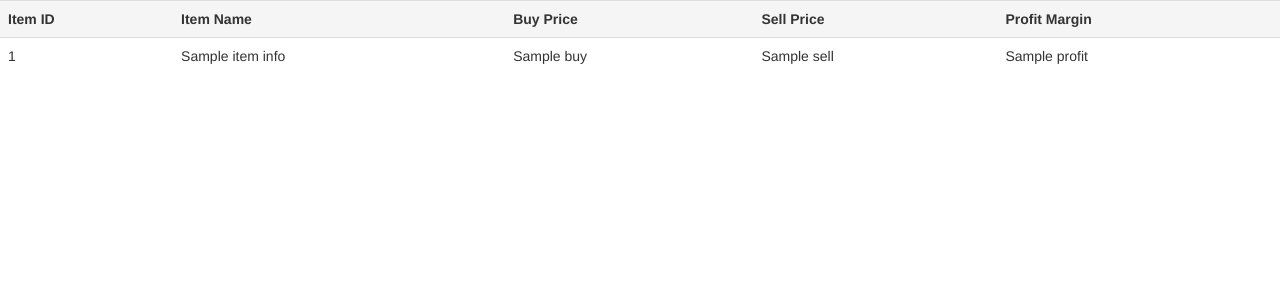
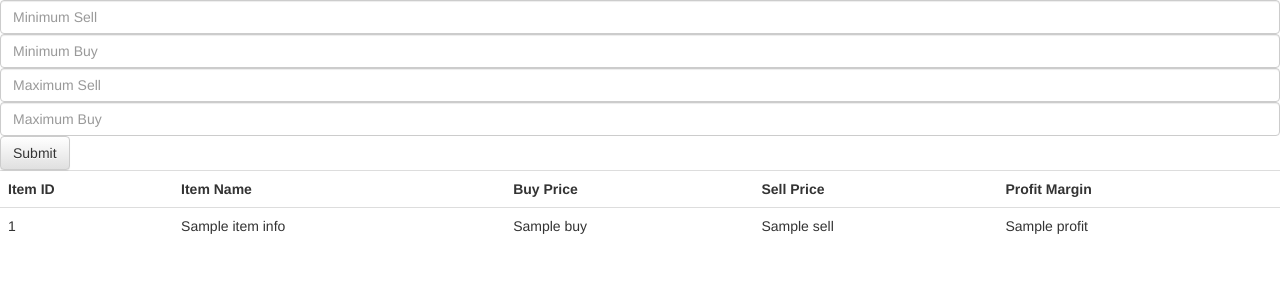
Before and after one commit to collin123/guild_wars_2_website, a Flask app: template website/app/templates/index.html in a window 1280 px wide. Shown: the top 300 px of the page. Run offline with Flask 2, Linux system fonts and the light colour scheme; the template is opened without the code that fills it: most values are stand-ins (such as "Sample title", 1, 10 or a date in 2020); some libraries are stand-ins or nearby versions.

Commit message:
Can specify Parameters

```diff
--- a/website/app/templates/index.html
+++ b/website/app/templates/index.html
@@ -19,6 +19,13 @@
     {% endif %}
   </head>
   <body>
+    <form>
+      <input type="text" name="min-sell" class="form-control" placeholder="Minimum Sell">
+      <input type="text" name="min-buy" class="form-control" placeholder="Minimum Buy">
+      <input type="text" name="max-sell" class="form-control" placeholder="Maximum Sell">
+      <input type="text" name="max-buy" class="form-control" placeholder="Maximum Buy">
+      <button type="submit" class="btn btn-default">Submit</button>
+    </form>
     <table class="table table-hover">
       <tr><th>Item ID</th><th>Item Name</th><th>Buy Price</th><th>Sell Price</th><th>Profit Margin</th></tr>
       {% for item_id, item_info in profit_prices.items() %}
```
Also changed, not shown: website/app/views.py (+4 -4 lines).
